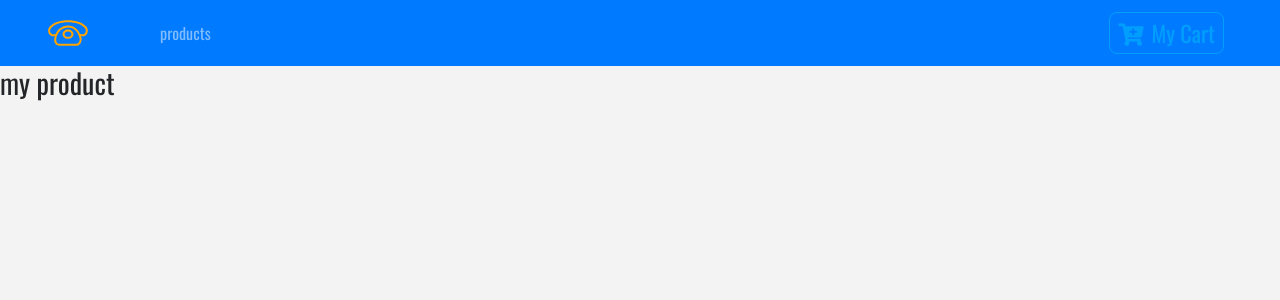
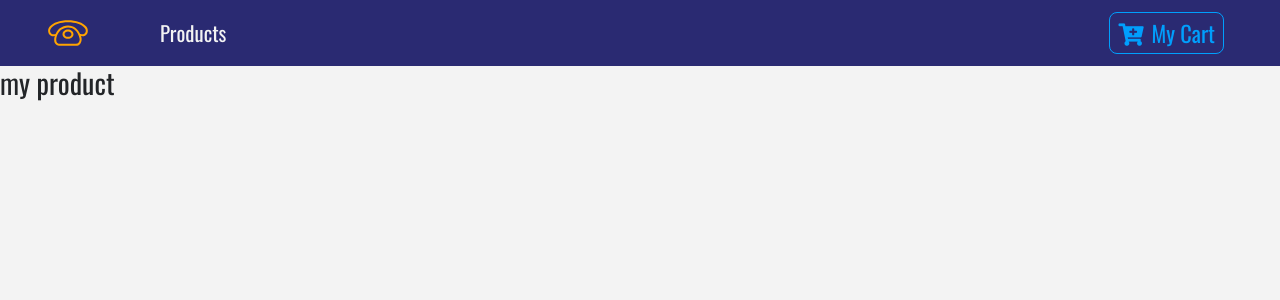
Before and after one commit to rinahafizhah/ecommerce-catalog-react, a React (Create React App) app: page / in a window 1280 px wide. Shown: the top 300 px of the page. Built offline with nearby package versions, Linux system fonts and the light colour scheme.

Commit message:
add Button.js and make header more beautiful

```diff
--- /dev/null
+++ b/src/components/Button.js
@@ -0,0 +1,22 @@
+import styled from "styled-components"
+
+
+export const ButtonContainer = styled.button`
+  text-transform: capitalize;
+  font-size: 1.4rem;
+  background: transparent;
+  border: 0.05rem solid var(--lightBlue);
+  color: var(--lightBlue);
+  border-radius: 0.5rem;
+  padding: 0.2rem 0.5rem;
+  cursor: ponter;
+  margin: 0.2rem 0.5rem 0.2rem 0;
+  transition: all 0.5s ease-in-out;
+  &: hover {
+    background: var(--lightBlue);
+    color: var(--mainBlue);
+  }
+  &:focus {
+    outline: none;
+  }
+`;
--- a/src/components/Navbar.js
+++ b/src/components/Navbar.js
@@ -2,30 +2,20 @@
 import { Link } from "react-router-dom";
 import styled from "styled-components";
 import logo from "../logo.svg";
+import { ButtonContainer } from "./Button";
 
-const ButtonCart = styled.button`
-  text-transform: capitalize;
-  font-size: 1.4rem;
-  background: transparent;
-  border: 0.05rem solid var(--lightBlue);
-  color: var(--lightBlue);
-  border-radius: 0.5rem;
-  padding: 0.2rem 0.5rem;
-  cursor: ponter;
-  margin: 0.2rem 0.5rem 0.2rem 0;
-  transition: all 0.5s ease-in-out;
-  &: hover {
-    background: var(--lightBlue);
-    color: var(--mainBlue);
-  }
-  &:focus {
-    outline: none;
+const NavWrapper = styled.nav`
+  background: var(--mainBlue);
+  .nav-link {
+    color: var(--mainWhite) !important;
+    font-size: 1.3rem;
+    text-transform: capitalize;
   }
 `;
 class Navbar extends Component {
   render() {
     return (
-      <nav className="navbar navbar-expand-sm bg-primary navbar-dark px-sm-5">
+      <NavWrapper className="navbar navbar-expand-sm navbar-dark px-sm-5">
         <Link to="/">
           <img src={logo} alt="logo" className="navbar-brand" />
         </Link>
@@ -37,14 +27,14 @@
           </li>
         </ul>
         <Link to="/cart" className="ml-auto">
-          <ButtonCart>
+          <ButtonContainer>
             <span className="mr-2">
               <i className="fas fa-cart-plus" />
             </span>
             my cart
-          </ButtonCart>
+          </ButtonContainer>
         </Link>
-      </nav>
+      </NavWrapper>
     );
   }
 }
```
